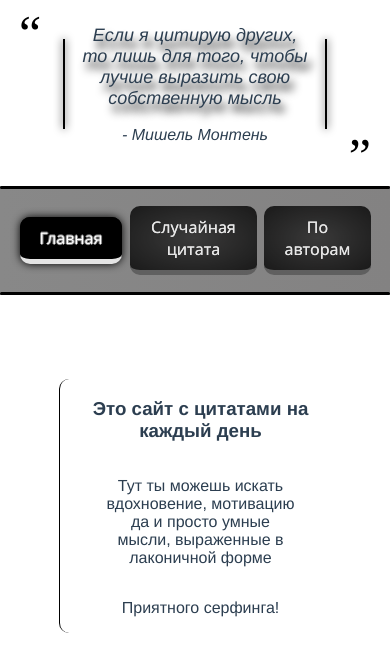
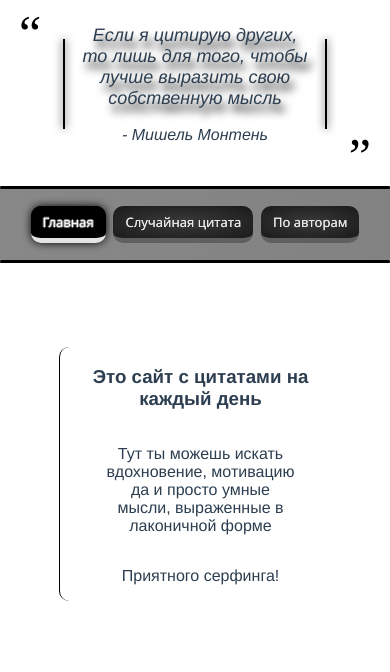
Before and after one commit to beautiful-cookie/cite-for-every-day, a Vue app: page / in a window 390 px wide. Shown: the top 672 px of the page. Built offline with nearby package versions, Linux system fonts and the light colour scheme.

Commit message:
adaptive layout for navbar

```diff
--- a/src/components/Navbar.vue
+++ b/src/components/Navbar.vue
@@ -69,6 +69,9 @@
 
   a
   {
+    display: flex;
+    justify-content: center;
+    align-items: center;
     text-decoration: none;
     color: white;
     background: radial-gradient(rgba(0, 0, 0, 0.7), rgba(0, 0, 0, 1));
@@ -93,6 +96,35 @@
     opacity: 1;
   }
 
+  @media screen and (max-width: 480px) {
+      a
+      {
+        padding: 7px 12px 7px 12px;
+        font-size: medium;
+      }
+  }
+
+  @media screen and (max-width: 410px) {
+      a
+      {
+        font-size: small;
+      }
+  }
+
+  @media screen and (max-width: 355px) {
+      a
+      {
+        padding: 10px;
+        height: 5vh;
+        border-radius: 0;
+        font-size: 10px;
+      }
+
+      .links
+      {
+        gap: 0;
+      }
+  }
 
 
 </style>
```
